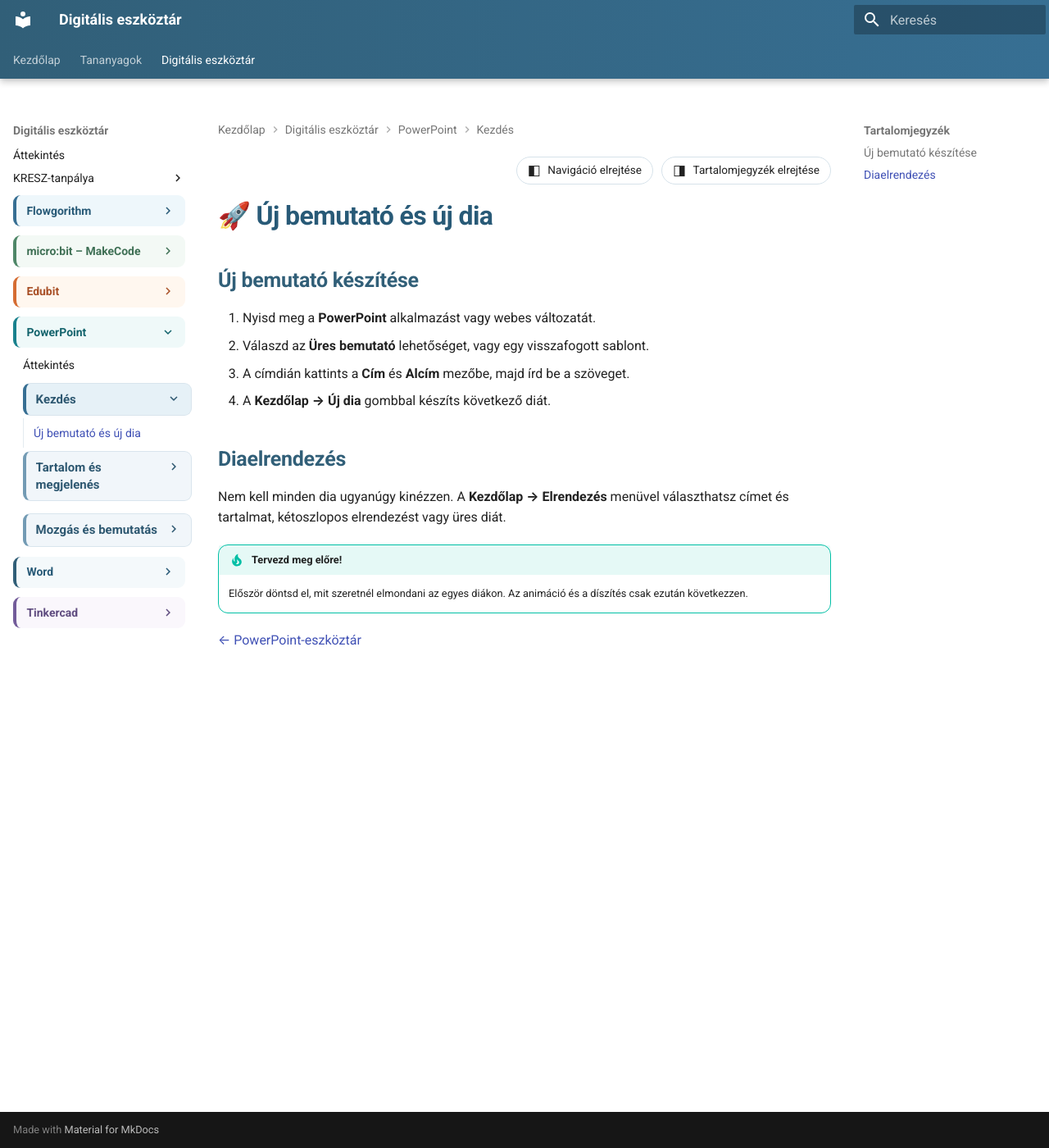
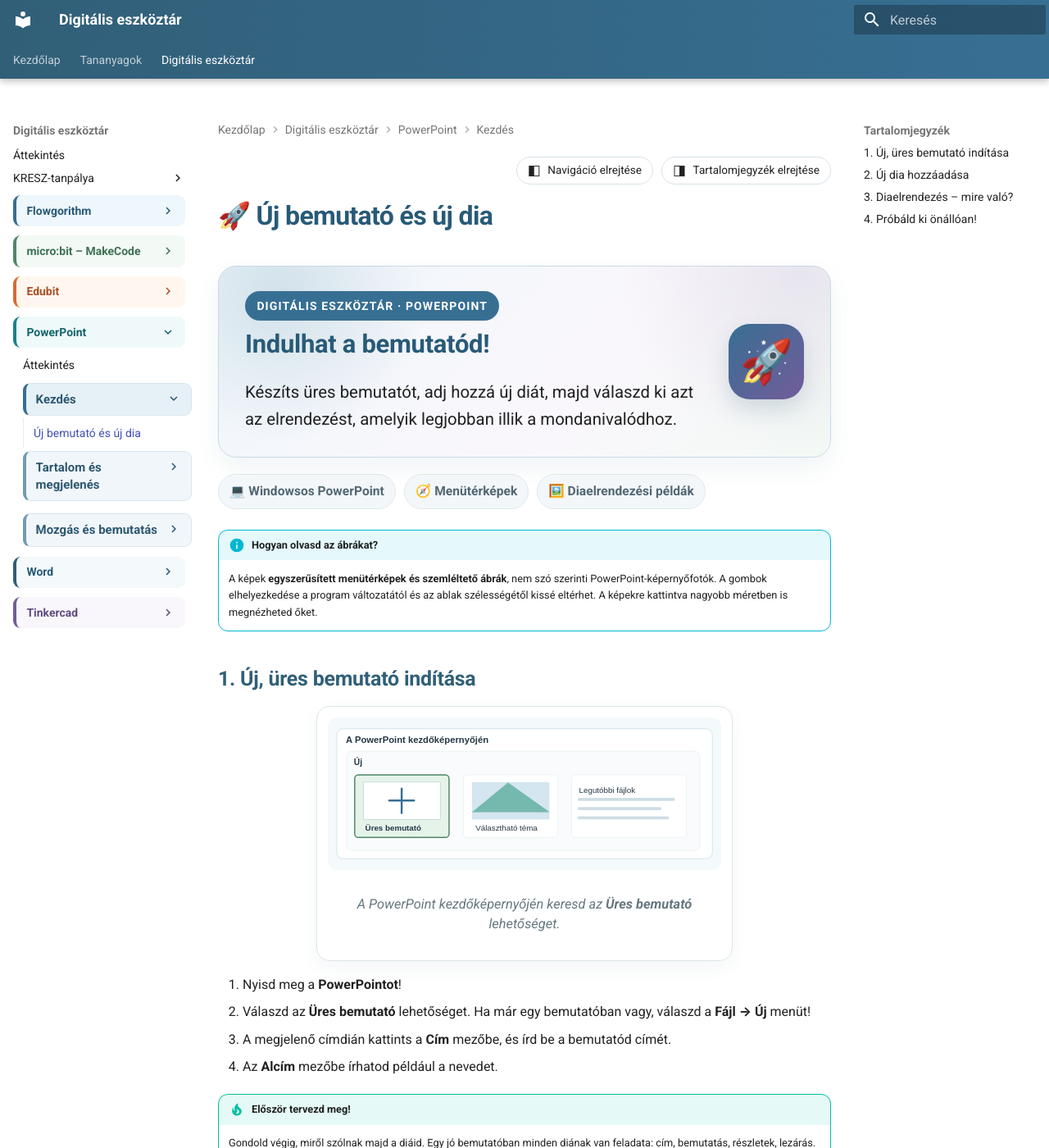
Before and after one commit to bsuszter/digitalis-eszkoztar, an MkDocs documentation site: the page built from docs/eszkoztar/powerpoint/kezdes.md, in a window 1280 px wide and 1400 px high. Shown: the whole window at 82% size. Built offline with MkDocs 1.6.1 and Material for MkDocs 9.7.7, drawn with Linux system fonts in a browser that asks for light colours; some of the changed text lies outside the part shown.

Commit message:
Illustrate Windows PowerPoint new presentation and slide layouts guide

```diff
--- a/docs/eszkoztar/powerpoint/kezdes.md
+++ b/docs/eszkoztar/powerpoint/kezdes.md
@@ -1,17 +1,61 @@
 # 🚀 Új bemutató és új dia
 
-## Új bemutató készítése
+<div class="article-hero"><div><span class="article-kicker">DIGITÁLIS ESZKÖZTÁR · POWERPOINT</span><h2>Indulhat a bemutatód!</h2><p>Készíts üres bemutatót, adj hozzá új diát, majd válaszd ki azt az elrendezést, amelyik legjobban illik a mondanivalódhoz.</p></div><div class="article-hero__icon">🚀</div></div>
 
-1. Nyisd meg a **PowerPoint** alkalmazást vagy webes változatát.
-2. Válaszd az **Üres bemutató** lehetőséget, vagy egy visszafogott sablont.
-3. A címdián kattints a **Cím** és **Alcím** mezőbe, majd írd be a szöveget.
-4. A **Kezdőlap → Új dia** gombbal készíts következő diát.
+<div class="article-meta"><span>💻 Windowsos PowerPoint</span><span>🧭 Menütérképek</span><span>🖼️ Diaelrendezési példák</span></div>
 
-## Diaelrendezés
+!!! info "Hogyan olvasd az ábrákat?"
+    A képek **egyszerűsített menütérképek és szemléltető ábrák**, nem szó szerinti PowerPoint-képernyőfotók. A gombok elhelyezkedése a program változatától és az ablak szélességétől kissé eltérhet. A képekre kattintva nagyobb méretben is megnézheted őket.
 
-Nem kell minden dia ugyanúgy kinézzen. A **Kezdőlap → Elrendezés** menüvel választhatsz címet és tartalmat, kétoszlopos elrendezést vagy üres diát.
+## 1. Új, üres bemutató indítása
 
-!!! tip "Tervezd meg előre!"
-    Először döntsd el, mit szeretnél elmondani az egyes diákon. Az animáció és a díszítés csak ezután következzen.
+<figure class="tool-figure tool-figure--wide"><a href="../../../images/eszkoztar/powerpoint/01-uj-bemutato.svg" target="_blank" rel="noopener"><img src="../../../images/eszkoztar/powerpoint/01-uj-bemutato.svg" alt="A PowerPoint kezdőképernyőjén kiemelt Üres bemutató"></a><figcaption>A PowerPoint kezdőképernyőjén keresd az <strong>Üres bemutató</strong> lehetőséget.</figcaption></figure>
 
-[← PowerPoint-eszköztár](index.md)
+1. Nyisd meg a **PowerPointot**!
+2. Válaszd az **Üres bemutató** lehetőséget. Ha már egy bemutatóban vagy, válaszd a **Fájl → Új** menüt!
+3. A megjelenő címdián kattints a **Cím** mezőbe, és írd be a bemutatód címét.
+4. Az **Alcím** mezőbe írhatod például a nevedet.
+
+!!! tip "Először tervezd meg!"
+    Gondold végig, miről szólnak majd a diáid. Egy jó bemutatóban minden diának van feladata: cím, bemutatás, részletek, lezárás.
+
+## 2. Új dia hozzáadása
+
+<figure class="tool-figure tool-figure--wide"><a href="../../../images/eszkoztar/powerpoint/02-uj-dia-menu.svg" target="_blank" rel="noopener"><img src="../../../images/eszkoztar/powerpoint/02-uj-dia-menu.svg" alt="Kezdőlap fül és az Új dia gomb alsó legördülő nyila"></a><figcaption>Ezt keresd: <strong>Kezdőlap → Új dia</strong>. A gomb alsó részén található nyíllal az elrendezésekből is választhatsz.</figcaption></figure>
+
+<div class="step-stack">
+<div class="step-card"><span class="step-no">1</span><div><strong>Válaszd ki a helyét!</strong><span>A bal oldali diasorban jelöld ki azt a diát, amely után új diát szeretnél.</span></div></div>
+<div class="step-card"><span class="step-no">2</span><div><strong>Kezdőlap → Új dia</strong><span>Új dia jön létre. Ha a nyilat választod, előbb kiválaszthatod az elrendezést is.</span></div></div>
+<div class="step-card"><span class="step-no">3</span><div><strong>Töltsd meg tartalommal!</strong><span>Kattints a cím- vagy tartalommezőkbe, és írj vagy szúrj be megfelelő elemeket.</span></div></div>
+</div>
+
+<figure class="tool-figure tool-figure--wide"><a href="../../../images/eszkoztar/powerpoint/04-diasorrend.svg" target="_blank" rel="noopener"><img src="../../../images/eszkoztar/powerpoint/04-diasorrend.svg" alt="A bal oldali PowerPoint diasor és egy új dia várható helye"></a><figcaption>Ha az első dia után szeretnél újat, előbb az első diát jelöld ki a bal oldali listában.</figcaption></figure>
+
+!!! info "Új dia ≠ új bemutató"
+    Az **Új dia** ugyanabba a bemutatóba tesz új oldalt. Az **Új bemutató** viszont egy másik, különálló munkát indít.
+
+## 3. Diaelrendezés – mire való?
+
+A diaelrendezés azt határozza meg, milyen helyőrzők jelennek meg a dián. Nem kell minden diának ugyanolyannak lennie.
+
+<figure class="tool-figure tool-figure--wide"><a href="../../../images/eszkoztar/powerpoint/03-diaelrendezes.svg" target="_blank" rel="noopener"><img src="../../../images/eszkoztar/powerpoint/03-diaelrendezes.svg" alt="Három diaelrendezés összehasonlítása: Címdia, Cím és tartalom, Két tartalom"></a><figcaption>A címdiára a bemutató neve kerül; a tartalmi diákra magyarázat, kép, felsorolás vagy más információ.</figcaption></figure>
+
+- **Címdia:** a bemutató neve és a készítő neve.
+- **Cím és tartalom:** a legtöbb magyarázó diához jó választás.
+- **Két tartalom:** két képet vagy két gondolatot hasonlíthatsz össze.
+
+Ha egy meglévő dia elrendezését változtatnád meg, jelöld ki a diát, majd keresd a **Kezdőlap → Elrendezés** lehetőséget. A menü neve egyes telepített változatokban **Diaelrendezés** lehet.
+
+## 4. Próbáld ki önállóan!
+
+<div class="section-lead"><strong>🎯 Mini feladat</strong><span>Készíts egy háromdiás bemutatót a kedvenc állatodról vagy helyedről! Az első legyen címdia; a másodikon legyen cím és tartalom; a harmadikon próbáld ki a két tartalom elrendezést.</span></div>
+
+<div class="check-panel">
+<strong>✅ Ellenőrizd magad!</strong>
+<label><input type="checkbox"><span>Elindítottam egy üres bemutatót.</span></label>
+<label><input type="checkbox"><span>Megtaláltam a <strong>Kezdőlap → Új dia</strong> parancsot.</span></label>
+<label><input type="checkbox"><span>Tudom, mire való az <strong>Elrendezés</strong> menü.</span></label>
+<label><input type="checkbox"><span>Három diám van, és mindegyik más szerepet kapott.</span></label>
+</div>
+
+<div class="back-link"><a href="../">← Vissza a PowerPoint-eszköztárhoz</a></div>
```
Also changed, not shown: docs/images/eszkoztar/powerpoint/01-uj-bemutato.svg (added), docs/images/eszkoztar/powerpoint/02-uj-dia-menu.svg (added), docs/images/eszkoztar/powerpoint/03-diaelrendezes.svg (added), docs/images/eszkoztar/powerpoint/04-diasorrend.svg (added).
